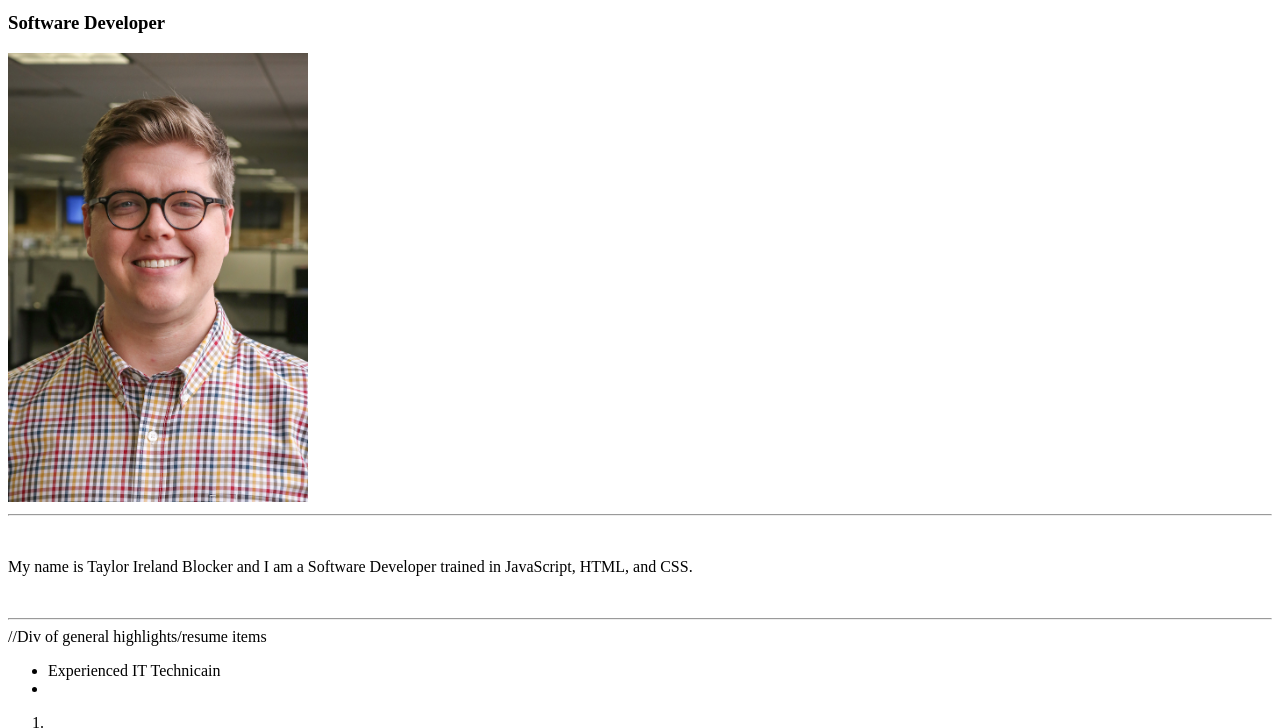
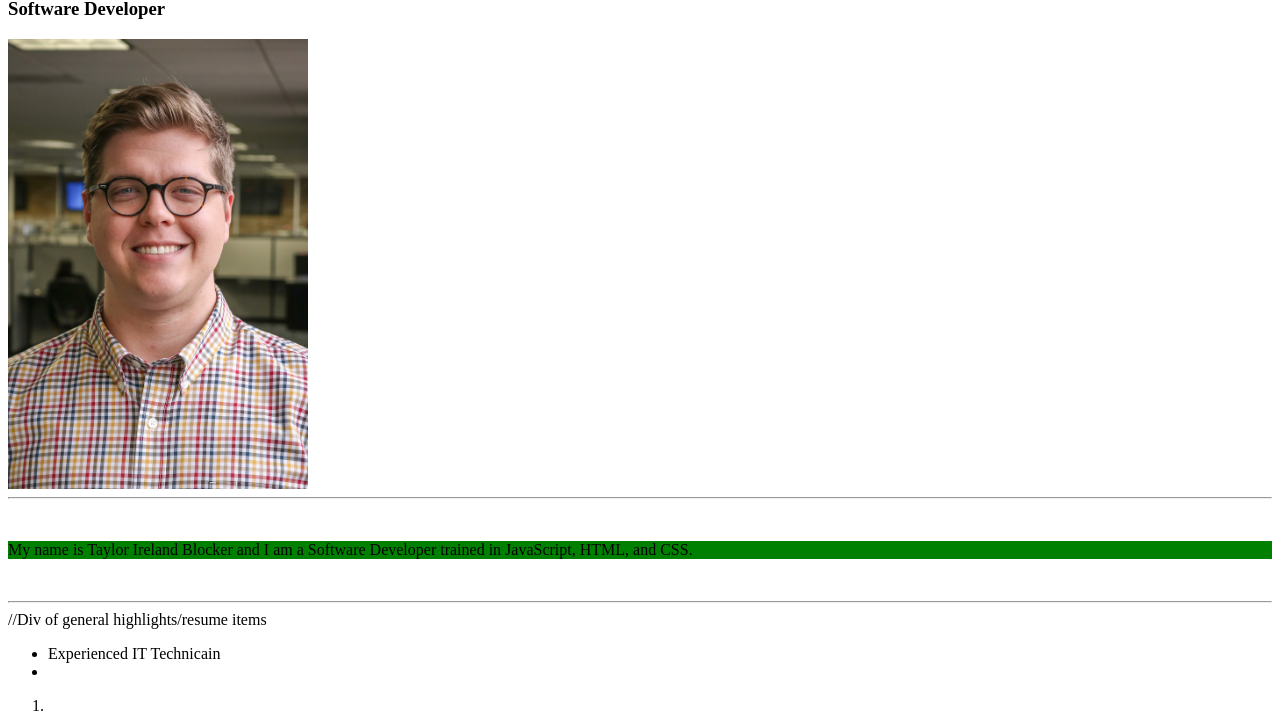
Before and after one commit to TIBlock/htmlExercises, a plain HTML site: page html-101/resume/index.html in a window 1280 px wide. Shown: the part 68-796 px from the top of the page. Drawn offline with Linux system fonts and the light colour scheme.

Commit message:
attempted fix to make image display on github.io page

```diff
--- a/html-101/resume/index.html
+++ b/html-101/resume/index.html
@@ -1,3 +1,4 @@
+<link href="style.css" rel="stylesheet">
 <!DOCTYPE html>
 <html lang="en">
 <head>
@@ -10,19 +11,20 @@
     </style>
 </head>
 <body>
-    <h1>Taylor Ireland Blocker</h1>
+    <h1 style=>Taylor Ireland Blocker</h1>
     <h3>Software Developer</h3>
-    <img src="images/TaylorBlocker-resize.jpg" width="300"/>
+    <img src="./Images/TaylorBlocker-resize.jpg" width="300"/>
     <hr>
     <br>
-    <p>My name is Taylor Ireland Blocker and I am a Software Developer trained in JavaScript, HTML, and CSS.</p>
+    <p id="Introduction">My name is Taylor Ireland Blocker and I am a Software Developer trained in JavaScript, HTML, and CSS.</p>
     <br>
     <hr>
-    <div></div> //Div of general highlights/resume items
+    <div>//Div of general highlights/resume items
     <ul>
         <li>Experienced IT Technicain</li>
         <li></li>
     </ul>
+    </div>
     <ol>
         <li></li>
     </ol>
--- /dev/null
+++ b/html-101/resume/style.css
@@ -0,0 +1,5 @@
+
+
+#Introduction {
+    background: green
+}
```
